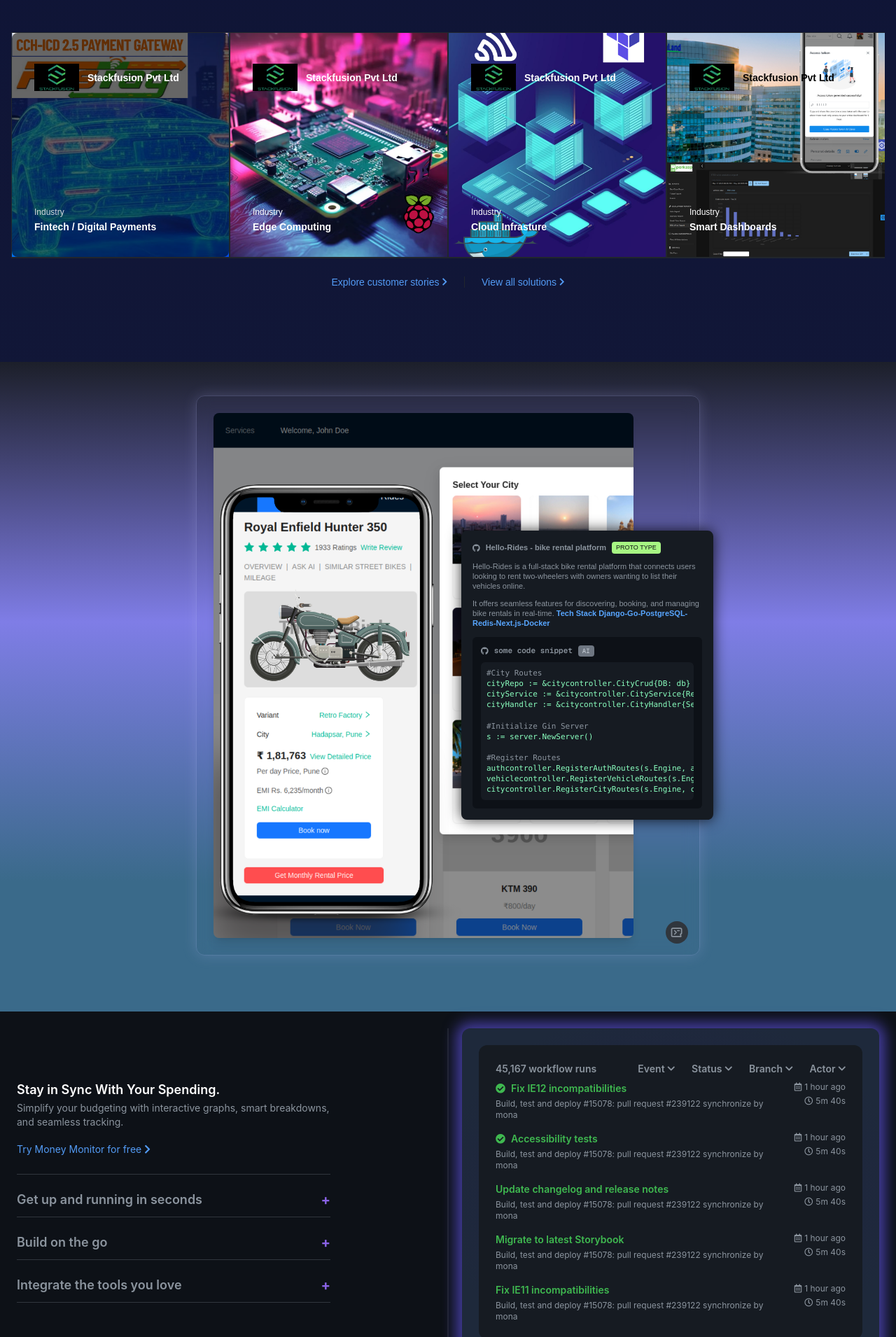
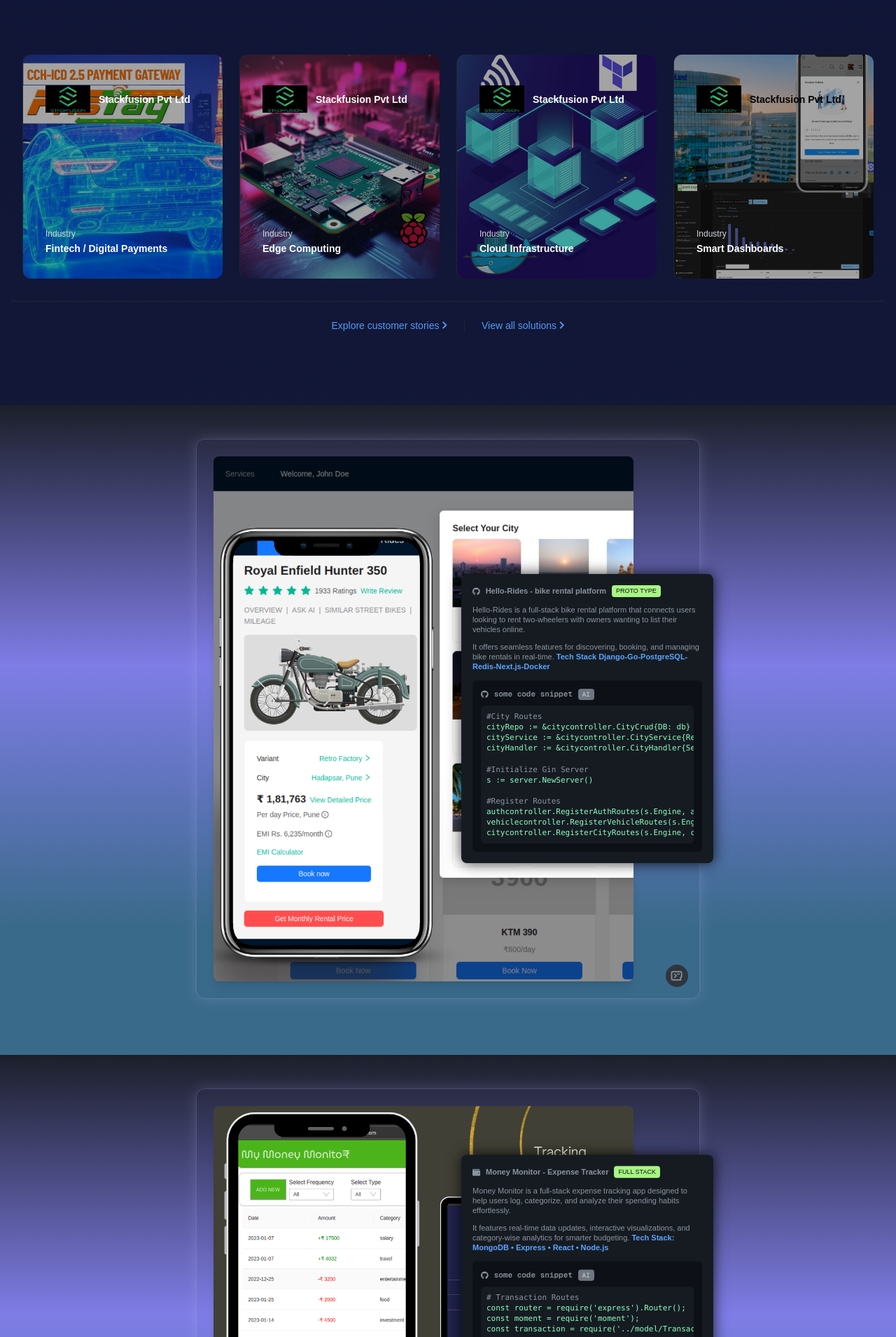
Before and after one commit to harshrraj4937/website, a Next.js app: page / in a window 1280 px wide. Shown: the part 1670-3580 px from the top of the page at 70% size. Built offline with nearby package versions, Linux system fonts and the light colour scheme.

Commit message:
adding workporject animations and workflow data updated

```diff
--- a/package.json
+++ b/package.json
@@ -11,6 +11,7 @@
   "dependencies": {
     "@react-three/drei": "^10.0.7",
     "@react-three/fiber": "^9.1.2",
+    "framer-motion": "^12.19.1",
     "next": "15.3.2",
     "react": "^19.0.0",
     "react-dom": "^19.0.0",
--- a/src/app/components/ProjectWindow/Project.tsx
+++ b/src/app/components/ProjectWindow/Project.tsx
@@ -1,8 +1,38 @@
 'use client';
-
-import Image from 'next/image';
+import { WorkProjectCard } from './WorkProject';
 
 export default function ProjectShowcase() {
+    const projects = [
+        {
+            title: 'Fastag Gateway',
+            company: 'Stackfusion Pvt Ltd',
+            industry: 'Fintech / Digital Payments',
+            imageUrl: '/fastag-project.png',
+            logoUrl: '/StackfusionLogo.png',
+        },
+        {
+            title: 'CM4 Edge Device',
+            company: 'Stackfusion Pvt Ltd',
+            industry: 'Edge Computing',
+            imageUrl: '/cm4-project.png',
+            logoUrl: '/StackfusionLogo.png',
+        },
+        {
+            title: 'Cloud Infra',
+            company: 'Stackfusion Pvt Ltd',
+            industry: 'Cloud Infrastructure',
+            imageUrl: '/cloud-infrastructure.png',
+            logoUrl: '/StackfusionLogo.png',
+        },
+        {
+            title: 'Smart Dashboard',
+            company: 'Stackfusion Pvt Ltd',
+            industry: 'Smart Dashboards',
+            imageUrl: '/dashboard-project.png',
+            logoUrl: '/StackfusionLogo.png',
+            logoTextColor: 'text-black',
+        },
+    ]
     return (
         <>
             <main className="text-center max-w-4xl mx-auto px-4 sm:px-6 md:px-10 py-12">
@@ -21,93 +51,10 @@
                 </div>
             </main>
 
-            <section className="max-w-7xl mx-auto grid grid-cols-1 sm:grid-cols-2 md:grid-cols-4 border-t border-b border-[#21262d] divide-x divide-[#21262d] text-left text-white">
-                <div
-                    className="p-8 flex flex-col justify-between border-l border-[#21262d] h-80 bg-[url('/fastag-project.png')] bg-cover bg-center relative"
-                >
-                    <div className="flex items-center space-x-3 mb-12 z-10">
-                        <div className="relative w-16 h-16">
-                            <Image
-                                src="/StackfusionLogo.png"
-                                alt="Company logo"
-                                fill
-                                className="object-contain"
-                            />
-                        </div>
-                        <span className="text-sm font-semibold text-white">Stackfusion Pvt Ltd</span>
-                    </div>
-                    <div className="z-10">
-                        <p className="text-xs text-gray-300 mb-1">Industry</p>
-                        <p className="font-semibold text-white text-sm leading-snug max-w-[220px]">
-                        Fintech / Digital Payments
-                        </p>
-                    </div>
-                    <div className="absolute inset-0 bg-black/60 rounded-lg" />
-                </div>
-
-                <div
-                    className="p-8 flex flex-col justify-between border-l border-[#21262d] h-80 bg-[url('/cm4-project.png')] bg-cover bg-center relative"
-                >
-                    <div className="flex items-center space-x-3 mb-12">
-                        <div className="relative w-16 h-16">
-                            <Image
-                                src="/StackfusionLogo.png"
-                                alt="Company logo"
-                                fill
-                                className="object-contain"
-                            />
-                        </div>
-                        <span className="text-sm font-semibold">Stackfusion Pvt Ltd</span>
-                    </div>
-                    <div>
-                        <p className="text-xs text-white-500 mb-1">Industry</p>
-                        <p className="font-semibold text-white text-sm leading-snug max-w-[220px]">
-                            Edge Computing
-                        </p>
-                    </div>
-                </div>
-                <div
-                    className="p-8 flex flex-col justify-between border-l border-[#21262d] h-80 bg-[url('/cloud-infrastructure.png')] bg-cover bg-center relative"
-                >
-                    <div className="flex items-center space-x-3 mb-12">
-                        <div className="relative w-16 h-16">
-                            <Image
-                                src="/StackfusionLogo.png"
-                                alt="Company logo"
-                                fill
-                                className="object-contain"
-                            />
-                        </div>
-                        <span className="text-sm font-semibold">Stackfusion Pvt Ltd</span>
-                    </div>
-                    <div>
-                        <p className="text-xs text-white-500 mb-1">Industry</p>
-                        <p className="font-semibold text-white text-sm leading-snug max-w-[220px]">
-                            Cloud Infrasture
-                        </p>
-                    </div>
-                </div>
-                <div
-                    className="p-8 flex flex-col justify-between border-l border-[#21262d] h-80 bg-[url('/dashboard-project.png')] bg-cover bg-center relative"
-                >
-                    <div className="flex items-center space-x-3 mb-12">
-                        <div className="relative w-16 h-16">
-                            <Image
-                                src="/StackfusionLogo.png"
-                                alt="Company logo"
-                                fill
-                                className="object-contain"
-                            />
-                        </div>
-                        <span className="text-sm text-black font-semibold">Stackfusion Pvt Ltd</span>
-                    </div>
-                    <div>
-                        <p className="text-xs text-grey text-500 mb-1">Industry</p>
-                        <p className="font-semibold text-white text-sm leading-snug max-w-[220px]">
-                            Smart Dashboards
-                        </p>
-                    </div>
-                </div>
+            <section className="max-w-7xl mx-auto grid grid-cols-1 sm:grid-cols-2 md:grid-cols-4 gap-6 py-8 px-4 text-left text-white">
+                {projects.map((project, index) => (
+                    <WorkProjectCard key={index} {...project} delay={index * 0.15}/>
+                ))}
             </section>
 
 
--- /dev/null
+++ b/src/app/components/ProjectWindow/WorkProject.tsx
@@ -0,0 +1,52 @@
+import Image from 'next/image'
+import { motion } from 'framer-motion'
+
+interface WorkProjectCardProps {
+  title: string
+  company: string
+  industry: string
+  imageUrl: string
+  logoUrl: string
+  logoTextColor?: string
+  delay?: number
+}
+
+export const WorkProjectCard = ({
+  // title,
+  company,
+  industry,
+  imageUrl,
+  logoUrl,
+  logoTextColor = "text-white",
+  delay
+}: WorkProjectCardProps) => {
+  return (
+    <motion.div
+    className="group p-8 flex flex-col justify-between border-l border-[#21262d] h-80 bg-cover bg-center relative transition-all duration-300 ease-in-out hover:scale-[1.05] hover:z-10 hover:shadow-xl rounded-xl overflow-hidden"
+    style={{ backgroundImage: `url(${imageUrl})` }}
+    initial={{ opacity: 0, y: 40 }}
+    whileInView={{ opacity: 1, y: 0 }}
+    viewport={{ once: false, amount: 0.2 }}
+    transition={{ duration: 0.5, ease: "easeOut", delay }}
+  >
+      <div className="flex items-center space-x-3 mb-12 z-10">
+        <div className="relative w-16 h-16">
+          <Image
+            src={logoUrl}
+            alt="Company logo"
+            fill
+            className="object-contain"
+          />
+        </div>
+        <span className={`text-sm font-semibold ${logoTextColor}`}>{company}</span>
+      </div>
+      <div className="z-10">
+        <p className="text-xs text-gray-300 mb-1">Industry</p>
+        <p className="font-semibold text-white text-sm leading-snug max-w-[220px]">
+          {industry}
+        </p>
+      </div>
+      <div className="absolute inset-0 bg-black/60 rounded-lg opacity-60 group-hover:opacity-40 transition-opacity duration-300" />
+    </motion.div>
+  )
+}
--- a/src/app/components/ProjectWindow/Workflow.tsx
+++ b/src/app/components/ProjectWindow/Workflow.tsx
@@ -21,7 +21,7 @@
                             <i className="fas fa-chevron-right text-[#539BF5]" />
                         </a>
                     </div>
-                    <FeatureAccordion/>
+                    <FeatureAccordion />
                 </div>
                 {/* Vertical mid line */}
                 <div className="hidden md:block absolute top-0 bottom-0 left-1/2 w-px bg-[#30363D] translate-x-[-50%] z-0"></div>
@@ -39,52 +39,76 @@
                     ></div>
                     <div className="relative bg-[#161B22] rounded-xl p-6 text-[#8B949E] text-xs font-normal leading-5 space-y-4">
                         <div className="flex justify-between items-center text-[#8B949E] font-semibold text-sm mb-2">
-                            <span>45,167 workflow runs</span>
-                            <div className="flex space-x-6">
+                            <span>Currently Active 4 workflow runs</span>
+                            {/* <div className="flex space-x-6">
                                 {["Event", "Status", "Branch", "Actor"].map((label, index) => (
                                     <button key={index} className="flex items-center space-x-1 hover:text-white">
                                         <span>{label}</span>
                                         <i className="fas fa-chevron-down text-xs" />
                                     </button>
                                 ))}
-                            </div>
+                            </div> */}
                         </div>
 
                         {/* Workflow items */}
                         <div className="space-y-4">
                             {[
-                                "Fix IE12 incompatibilities",
-                                "Accessibility tests",
-                                "Update changelog and release notes",
-                                "Migrate to latest Storybook",
-                                "Fix IE11 incompatibilities",
-                            ].map((title, index) => (
+                                {
+                                    title: "Cloud HA PostgreSQL Clusters",
+                                    description:
+                                        "Provisioned with Terraform & Ansible on AWS, configured master-slave HA and Percona monitoring.",
+                                    timeAgo: "14 hour ago",
+                                    duration: "4m 12s",
+                                },
+                                {
+                                    title: "Edge RTSP Video Streaming",
+                                    description:
+                                        "Deployed RTSP streaming via GStreamer on Raspberry Pi edge nodes, with secure MQTT pipelines.",
+                                    timeAgo: "24 days ago",
+                                    duration: "6m 05s",
+                                },
+                                {
+                                    title: "Cloud-Native Monitoring Dashboard",
+                                    description:
+                                        "Prometheus + Grafana integration with Helm for Kubernetes metrics, 99.9% uptime achieved.",
+                                    timeAgo: "16 hour ago",
+                                    duration: "3m 45s",
+                                },
+                                {
+                                    title: "Vehicle Rental Microservices",
+                                    description:
+                                        "Full-stack deployment on AWS with Kubernetes & Redis, auto-scaled using GitHub Actions pipeline.",
+                                    timeAgo: "88 days ago",
+                                    duration: "5m 58s",
+                                },
+                            ].map((item, index) => (
                                 <div
                                     key={index}
                                     className="flex justify-between items-start space-x-4"
                                 >
                                     <div className="flex-1">
                                         <div className="flex items-center space-x-2 text-[#3FB950] font-semibold text-sm mb-1">
-                                            {index < 2 ? <i className="fas fa-check-circle" /> : null}
-                                            <span>{title}</span>
+                                            {/* {index < 2 ? <i className="fas fa-check-circle" /> : null} */}
+                                            <span>{item.title}</span>
                                         </div>
                                         <p className="text-[#8B949E] text-xs leading-4">
-                                            Build, test and deploy #15078: pull request #239122 synchronize by mona
+                                            {item.description}
                                         </p>
                                     </div>
                                     <div className="flex flex-col items-end space-y-1 text-[#8B949E] text-xs">
                                         <div className="flex items-center space-x-1">
                                             <i className="far fa-calendar-alt" />
-                                            <span>1 hour ago</span>
+                                            <span>{item.timeAgo}</span>
                                         </div>
                                         <div className="flex items-center space-x-1">
                                             <i className="far fa-clock" />
-                                            <span>5m 40s</span>
+                                            <span>{item.duration}</span>
                                         </div>
                                     </div>
                                 </div>
                             ))}
                         </div>
+
                     </div>
                 </div>
             </div>
--- a/src/app/page.tsx
+++ b/src/app/page.tsx
@@ -161,7 +161,6 @@
         <ProjectShowcase/>
         </section>
         <HelloRidesCard/>
-        <WorkflowSection/>
         <MoneyMonitorCard/>
         <WorkflowSection/>
         <section>
```
Also changed, not shown: 1 other file (tests, documents, lock files or other folders).
